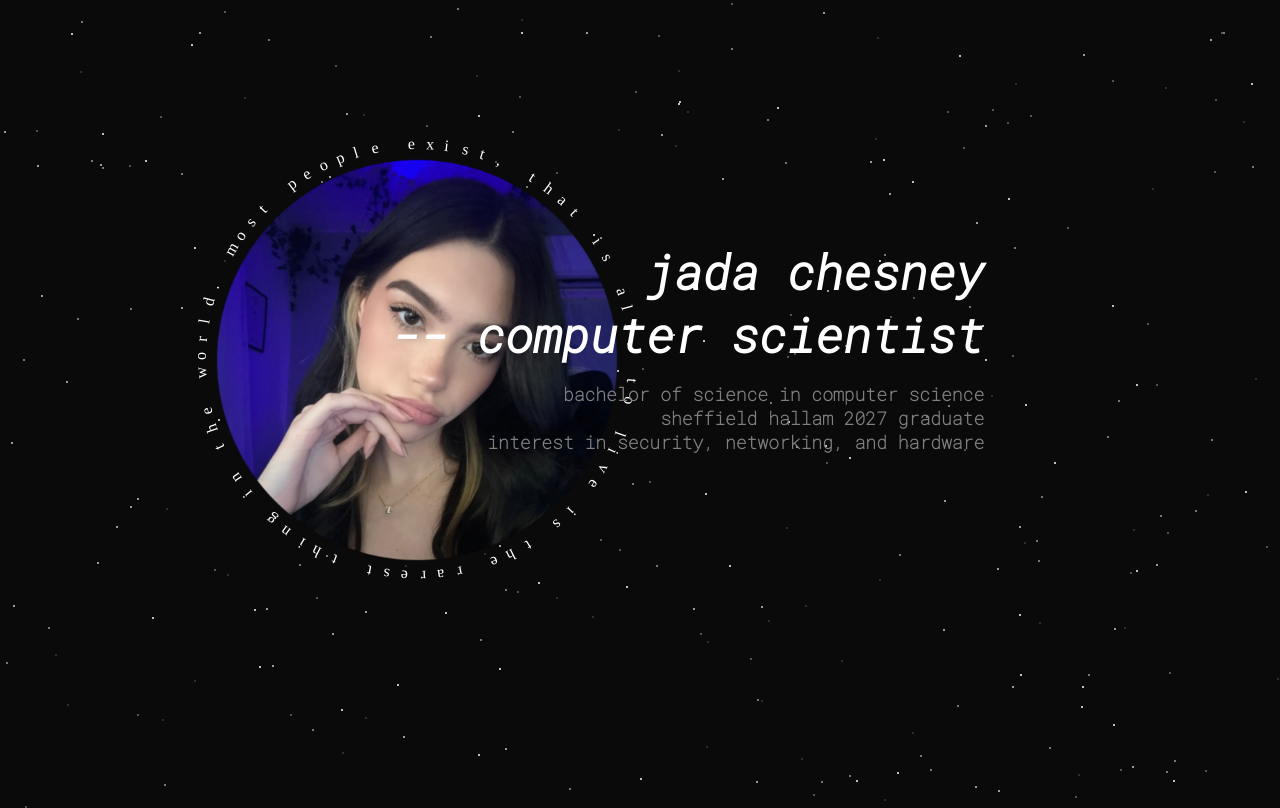
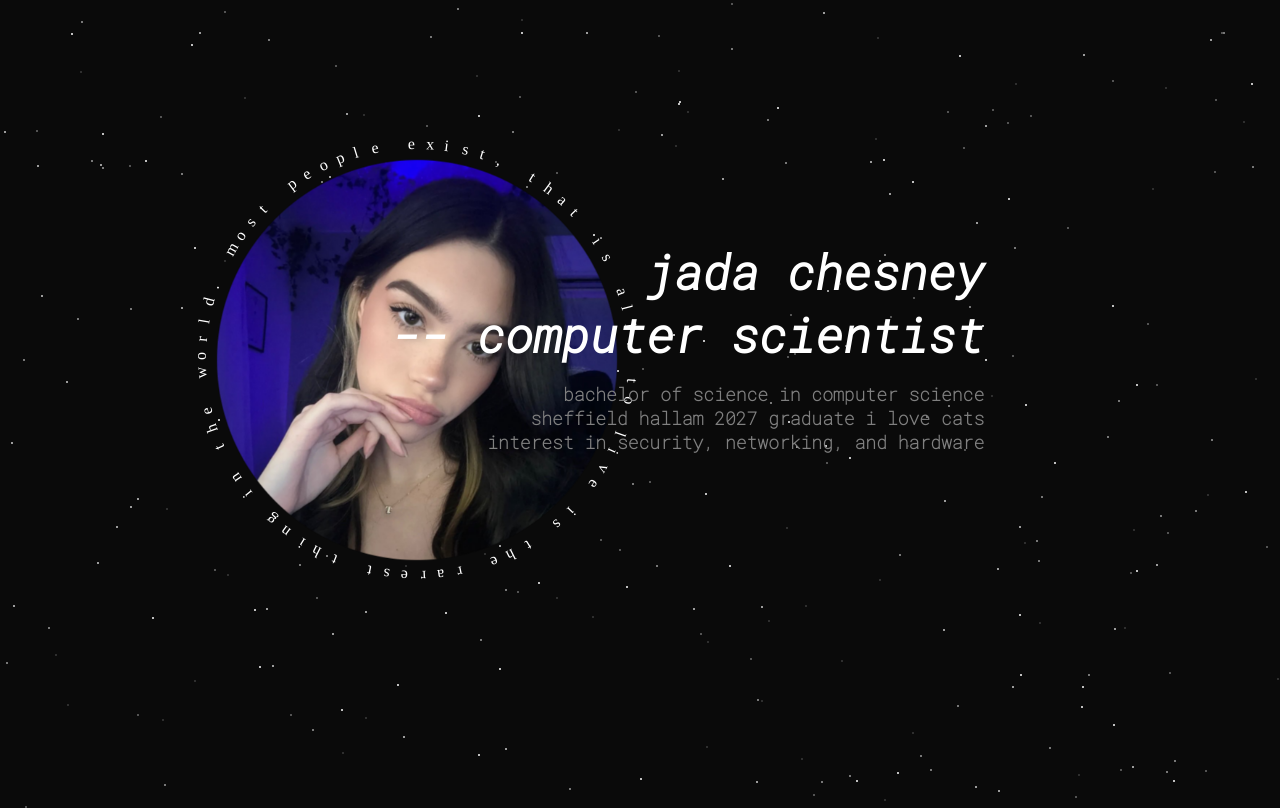
Before and after one commit to jadachesney/personalportfolio, a plain HTML site: page index.html in a window 1280 px wide. Drawn offline with Linux system fonts and the light colour scheme.

Commit message:
testing i love cats

```diff
--- a/index.html
+++ b/index.html
@@ -37,7 +37,7 @@
    -- computer scientist </h1>
 
     <h2> bachelor of science in computer science <br>
-    sheffield hallam 2027 graduate <br>
+    sheffield hallam 2027 graduate i love cats<br>
     interest in security, networking, and hardware</h2>
   </div>
 
```
